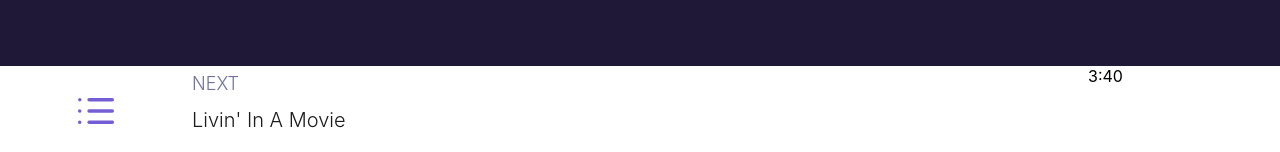
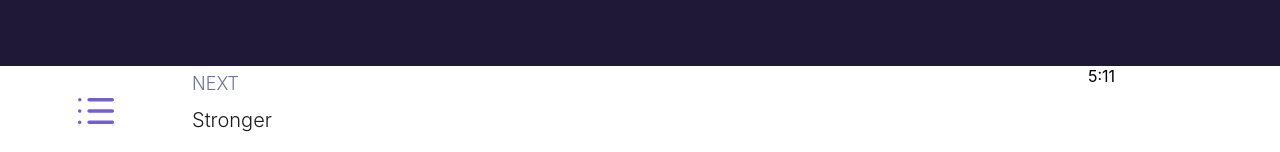
Before and after one commit to Syxou/is-player-task, a React (Create React App) app: page / in a window 1280 px wide. Shown: the part 645-797 px from the top of the page. Built offline with nearby package versions, Linux system fonts and the light colour scheme.

Commit message:
Change Slider, Navigation ans Waveform
Added opportunity change song by swipe on labels.
Fixed Waveform
Added Next track functionality

```diff
--- a/src/features/navigation/Navigation.tsx
+++ b/src/features/navigation/Navigation.tsx
@@ -1,18 +1,25 @@
 import React from 'react'
+import { useSelector } from 'react-redux';
 import styled from 'styled-components';
+import getTime from '../../utils/getTime';
+import { selectNextSong } from '../player/PlayerSlice';
 import PlayLIst from '../playlist/PlayList';
 import NextTrack from './NextTrack';
 
 const Navigation: React.FC = () => {
+
+    const nextSong = useSelector(selectNextSong)
     return (
         <Wrap>
             <Nav>
                 <PlayLIstWrap>
                     <PlayLIst />
                 </PlayLIstWrap>
-                <NextTrack />
+                <NextTrack
+                    nameTrack={nextSong.trackName}
+                />
                 <div>
-                    <span>3:40</span>
+                    <span>{getTime(nextSong.time)}</span>
                 </div>
             </Nav>
         </Wrap>
--- a/src/features/navigation/NextTrack.tsx
+++ b/src/features/navigation/NextTrack.tsx
@@ -1,11 +1,15 @@
 import React from 'react'
 import styled from 'styled-components';
 
-const NextTrack: React.FC = () => {
+interface INextTrack {
+    nameTrack: string,
+}
+
+const NextTrack: React.FC<INextTrack> = ({ nameTrack }) => {
     return (
         <Wrap>
             <Next>NEXT</Next>
-            <Track>Livin' In A Movie</Track>
+            <Track>{nameTrack}</Track>
         </Wrap>
     )
 }
--- a/src/features/player/PlayerSlice.ts
+++ b/src/features/player/PlayerSlice.ts
@@ -4,12 +4,13 @@ import { AppThunk, RootState } from '../../app/store';
 import fakePlayList from '../../utils/fakePlayList';
 
 export interface IPlayer {
-    songs: ISong[];
-    currentSong: ISong;
+    songs: ISong[],
+    currentSong: ISong,
     play: boolean,
     repeat: boolean,
     shuffle: boolean,
     timePoint: number,
+    nextSong: ISong,
 };
 
 export interface ISong {
@@ -39,6 +40,14 @@ const initialState: IPlayer = {
     play: false,
     repeat: false,
     shuffle: false,
+    nextSong: {
+        id: 0,
+        trackName: '',
+        artistName: '',
+        time: 0,
+        label: '',
+        waveform: []
+    },
 }
 
 export const playerSlice = createSlice({
@@ -48,7 +57,7 @@ export const playerSlice = createSlice({
         playPause: (state) => {
             state.play = !state.play;
         },
-        nextSong: (state) => {
+        setNextSong: (state) => {
             let currentIndex;
             if (state.currentSong) {
                 currentIndex = state.songs.findIndex((s) => s.id === state.currentSong.id);
@@ -60,9 +69,11 @@ export const playerSlice = createSlice({
                     state.currentSong = { ...state.songs[0] };
                 }
                 state.timePoint = 0;
+
             }
+
         },
-        prevSong: (state) => {
+        setPrevSong: (state) => {
             let currentIndex;
             if (state.currentSong) {
                 currentIndex = state.songs.findIndex((s) => s.id === state.currentSong.id);
@@ -76,13 +87,8 @@ export const playerSlice = createSlice({
                 state.timePoint = 0;
             }
         },
-
         setTimePoint: (state, action: PayloadAction<number>) => {
-
-            const currentTimePoint = state.timePoint;
             const maxTimePoint = state.currentSong.time;
-
-            console.log(currentTimePoint, maxTimePoint, action.payload)
             if (maxTimePoint >= action.payload) {
                 if (action.payload) {
                     state.timePoint = +action.payload.toFixed(2);
@@ -90,32 +96,52 @@ export const playerSlice = createSlice({
                     state.timePoint = +state.timePoint.toFixed(2) + 1;
                 }
             }
-            console.log(state.timePoint)
         },
-
         setPlayList: (state, action: PayloadAction<ISong[]>) => {
             state.songs = action.payload;
             state.currentSong = state.songs[0];
-        }
-    }
+        },
+        setCurrentSong: (state, action: PayloadAction<number>) => {
+            state.currentSong = { ...state.songs[action.payload] };
+            state.timePoint = 0;
+        },
+        getNextSong: (state) => {
+            let currentIndex;
+            if (state.currentSong) {
+                currentIndex = state.songs.findIndex((s) => s.id === state.currentSong.id);
+            }
+            console.log(currentIndex)
+            if (currentIndex !== undefined && currentIndex >= 0) {
+                if (state.songs[currentIndex + 1]) {
+                    console.log('if')
+                    state.nextSong = { ...state.songs[currentIndex + 1] };
+                } else {
+                    console.log('else')
+                    state.nextSong = { ...state.songs[0] };
+                }
+            };
+        },
+    },
 })
 
 export const {
     playPause,
-    nextSong,
-    prevSong,
+    setNextSong,
+    setPrevSong,
     setPlayList,
     setTimePoint,
+    setCurrentSong,
+    getNextSong,
 } = playerSlice.actions;
 
 export const loadPlayList = (): AppThunk => (dispatch) => {
     setTimeout(() => {
         dispatch(setPlayList(fakePlayList))
+        dispatch(getNextSong());
     }, 535);
 };
 
 export const updatingTimePoint = (amount?: number): AppThunk => (dispatch) => {
-    console.log(amount)
     if (amount) {
         dispatch(setTimePoint(amount));
     } else {
@@ -123,10 +149,26 @@ export const updatingTimePoint = (amount?: number): AppThunk => (dispatch) => {
     }
 };
 
+export const nextSong = (): AppThunk => (dispatch) => {
+    dispatch(setNextSong());
+    dispatch(getNextSong());
+}
+
+export const prevSong = (): AppThunk => (dispatch) => {
+    dispatch(setPrevSong());
+    dispatch(getNextSong());
+}
+
+export const updatingNextSong = (): AppThunk => (dispatch) => {
+    console.log('updatingNextSong')
+    dispatch(setNextSong());
+}
+
 export const selectPlayStatus = (state: RootState) => state.player.play;
 export const selectPlayList = (state: RootState) => state.player.songs;
 export const selectCurrentSong = (state: RootState) => state.player.currentSong;
 export const selectTimePoint = (state: RootState) => state.player.timePoint;
 export const selectCurrentWaveform = (state: RootState) => state.player.currentSong.waveform;
+export const selectNextSong = (state: RootState) => state.player.nextSong;
 
 export default playerSlice.reducer;
--- a/src/features/player/slider/Slider.tsx
+++ b/src/features/player/slider/Slider.tsx
@@ -1,9 +1,9 @@
 import React from 'react';
 import Slider from 'react-slick';
 import styled from 'styled-components';
-import { useSelector } from 'react-redux';
+import { useSelector, useDispatch } from 'react-redux';
 
-import { selectPlayList } from '../PlayerSlice';
+import { selectPlayList, setCurrentSong } from '../PlayerSlice';
 import sliderImg from '../../../assets/unreleased_cover.png';
 import importImage from '../../../utils/importImage';
 
@@ -14,6 +14,7 @@ import SliderItem from './Slideritem';
 const SliderPlayer = () => {
 
     const playList = useSelector(selectPlayList);
+    const dispatch = useDispatch();
 
     const settings = {
         dots: false,
@@ -23,7 +24,8 @@ const SliderPlayer = () => {
         slidesToShow: 1,
         centerMode: true,
         centerPadding: "22%",
-        speed: 500
+        speed: 500,
+        afterChange: (id: number) => dispatch(setCurrentSong(id)),
     };
 
     return (
--- a/src/features/player/waveform/Waveform.tsx
+++ b/src/features/player/waveform/Waveform.tsx
@@ -25,9 +25,11 @@ const Waveform = () => {
             <WaveformItems>
                 {currentSong?.waveform.map((w, i) => (
                     <One
+                        style={{
+                            height: `${w}%`,
+                            width: `calc(100vw /  ${currentSong.waveform.length})`,
+                        }}
                         key={i}
-                        heightItem={w}
-                        waveformLength={currentSong.waveform.length}
                     />
                 ))}
             </WaveformItems>
@@ -50,10 +52,8 @@ const WaveformItems = styled.div`
     align-items: flex-end;
 `;
 
-const One = styled.div<IOne>`
+const One = styled.div`
     background-color: #755dd5;
-    height: ${props => props.heightItem}%;
-    width:  ${props => `calc( 100vw / ${props.waveformLength})`};
 `;
 
 export default Waveform
```
